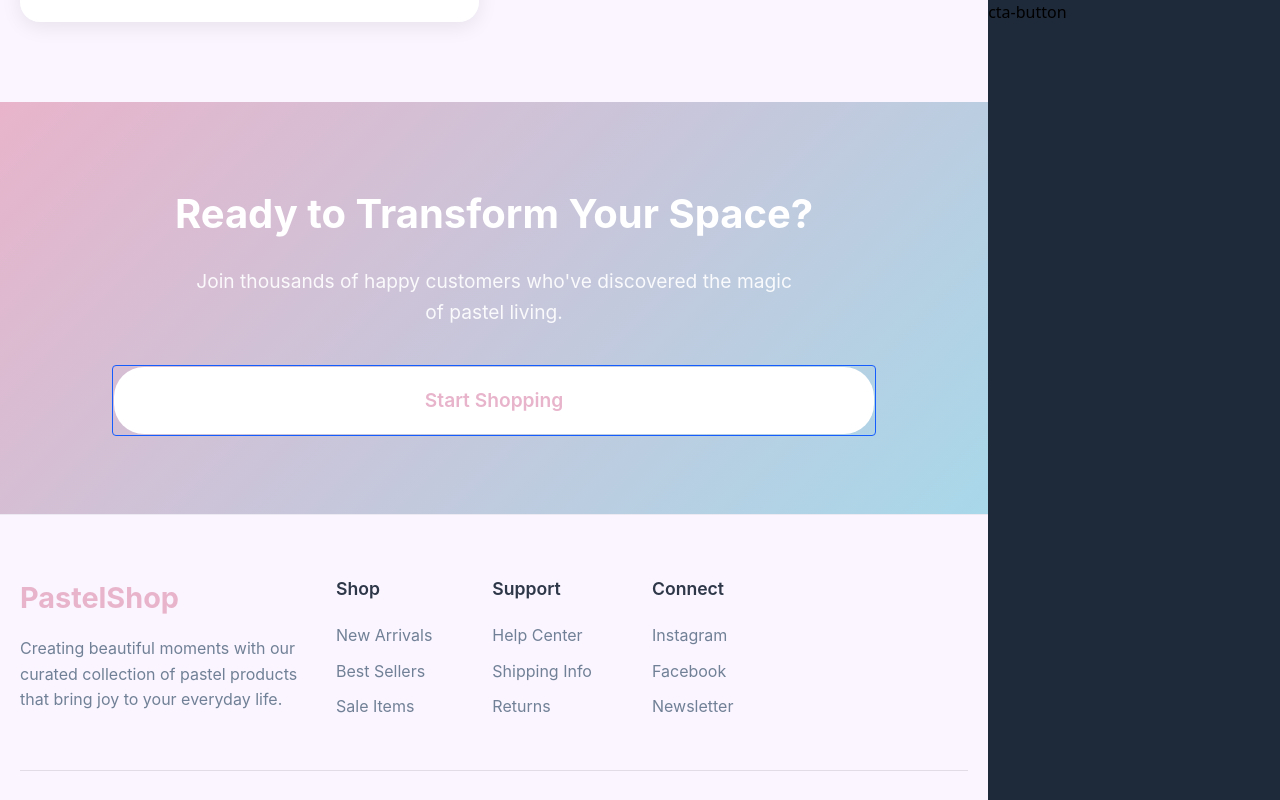
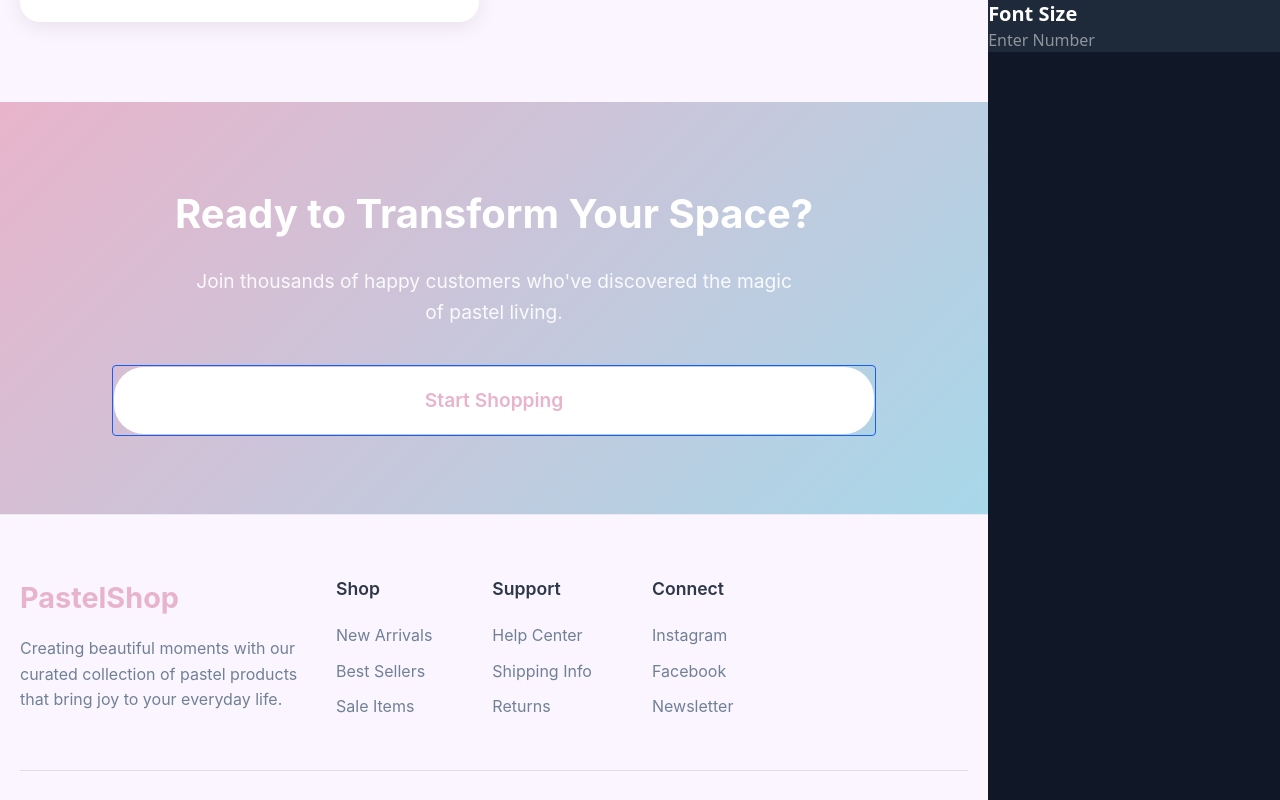
Before and after one commit to Aakri1134/web-builder, a React (Vite) app in the folder client/: page /project/1 in a window 1280 px wide. Both pictures are taken after a click on the element "Start Shopping". Shown: the part 6-806 px from the top of the page. Built offline with nearby package versions, Linux system fonts and the light colour scheme.

Commit message:
Add Font size in editor

```diff
--- a/client/src/components/Edit/GlobalEditor.tsx
+++ b/client/src/components/Edit/GlobalEditor.tsx
@@ -58,8 +58,27 @@ export default function GlobalEditor() {
   const [styleFields, setStyleFields] = useState<StyleEditProperty[]>([])
   const [styleChange, setStyleChamge] = useState<StyleChange | null>()
   const [propsChange, setPropsChamge] = useState<PropsChange | null>()
+  const fontSizeInput = useRef<HTMLInputElement | null>(null)
 
   useEffect(() => {
+    const handleKeydown = (e: KeyboardEvent) => {
+      if (e.key === "Enter") {
+        if (fontSizeInput.current?.focus) {
+          console.log()
+          setStyleChamge({
+            key: "fontSize",
+            value: `${fontSizeInput.current.value}px`,
+          })
+        }
+      }
+    }
+
+    document.addEventListener("keydown", handleKeydown, { capture: true })
+  }, [])
+
+  useEffect(() => {
+    setStyleChamge(null)
+    setPropsChamge(null)
     if (!activeComponentID) return
     let componentTypes: Set<DSLComponent["type"]> = new Set([])
     for (let i = 0; i < (activeComponentID?.length ?? 0); i++) {
@@ -70,13 +89,28 @@ export default function GlobalEditor() {
     setStyleFields(getStyleRequirementsIntersection([...componentTypes]))
   }, [activeComponentID])
 
-
   return (
-    <div className=" bg-gray-800 w-96 h-screen">
+    <div className=" bg-gray-900 w-96 h-screen">
       {activeComponentID?.map((id) => {
-        return <Manager id={id} propsChange={propsChange} styleChange={styleChange}/>
+        return (
+          <Manager
+            id={id}
+            propsChange={propsChange}
+            styleChange={styleChange}
+          />
+        )
       })}
-      <h2>{activeComponentID}</h2>
+      {styleFields.includes("font-size") && (
+        <div className=" w-full bg-gray-800">
+          <h1 className=" text-white text-xl font-bold">Font Size</h1>
+          <input
+            ref={fontSizeInput}
+            type="number"
+            placeholder="Enter Number"
+            className=" text-white appearance-none"
+          />
+        </div>
+      )}
     </div>
   )
 }
--- a/client/src/components/Edit/SelectBox.tsx
+++ b/client/src/components/Edit/SelectBox.tsx
@@ -105,7 +105,7 @@ export default function Selector() {
         width: width,
         height: height,
         pointerEvents: "none",
-      }} className="border-[1px] border-blue-300 z-30 rounded-xs"/>)
+      }} className="border-[1px] border-blue-300 z-[1000] rounded-xs"/>)
       })}
     </div>
   )
--- a/client/src/hooks/useComponentClickHandler.tsx
+++ b/client/src/hooks/useComponentClickHandler.tsx
@@ -28,7 +28,11 @@ export default function useComponentClickHandler(parents: ID[]) {
       timeoutRef.current = setTimeout(() => {
         const newIndex = 0
         setIndex(newIndex)
-        setActiveComponent([parents[parents.length - 1 - newIndex]])
+        setActiveComponent(x => {
+          if(x && x.length === 1 && x[0] === parents[parents.length - 1 - newIndex]){
+            return null
+          }
+          return [parents[parents.length - 1 - newIndex]]})
       }, 250)
     }
   }
--- a/client/src/index.css
+++ b/client/src/index.css
@@ -8,3 +8,19 @@
 .no-scrollbar::-webkit-scrollbar {
   display: none;             /* Chrome, Safari, Opera */
 }
+
+input[type="number"]::-webkit-outer-spin-button,
+input[type="number"]::-webkit-inner-spin-button {
+  -webkit-appearance: none;
+  margin: 0;
+}
+
+/* Hide Firefox spinners */
+input[type="number"] {
+  -moz-appearance: textfield;
+}
+
+/* Alternative method using appearance property */
+input[type="number"] {
+  appearance: none;
+}
```
